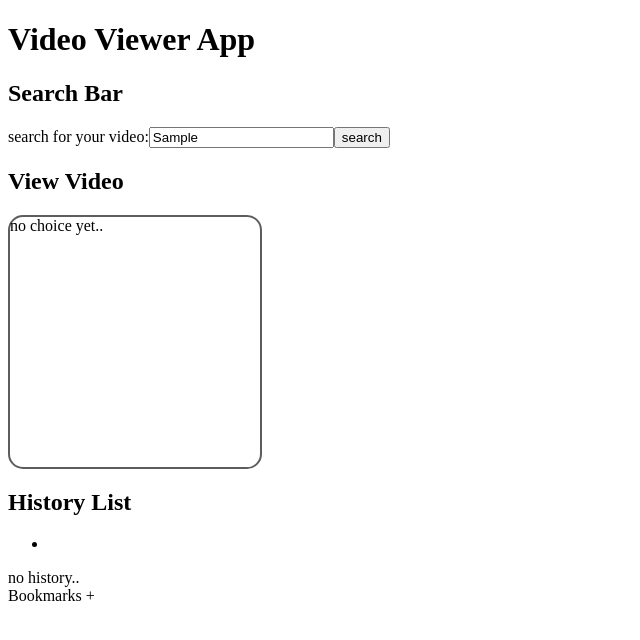
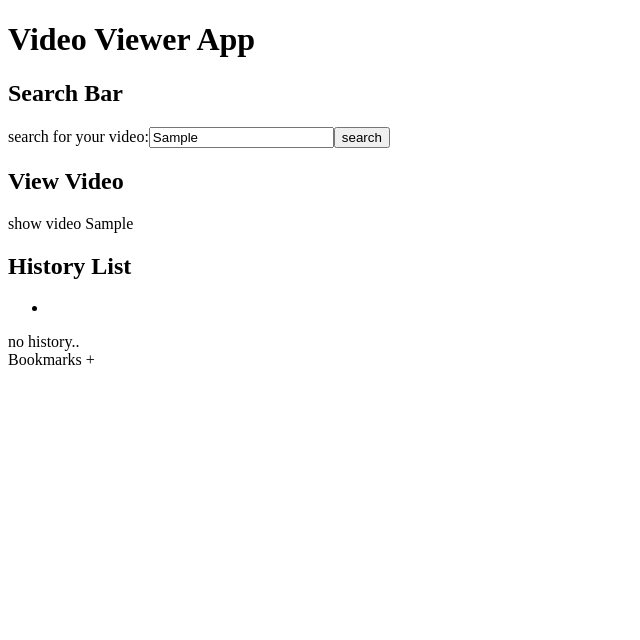
Before and after one commit to Julien-Brcht-Rndlt/video-viewer-angular-app, an Angular app: page / in a window 1280 px wide. Both pictures are taken after typing "Sample" into the empty fields and a click on the button "search". Shown: the top 640 px of the page, without its empty margins (0-640 px from the left). Built offline with nearby package versions, Linux system fonts and the light colour scheme.

Commit message:
simplying type of com message from Video to string

```diff
--- a/src/app/app.component.ts
+++ b/src/app/app.component.ts
@@ -13,6 +13,7 @@ export class AppComponent {
   video: Video = { url: '', played: false };
 
   receivePlayedVideo($event: string) {
+    console.log('event value: ' + $event);
     this.video.url = $event;
   }
 }
--- a/src/app/video-view/video-view.component.html
+++ b/src/app/video-view/video-view.component.html
@@ -1,5 +1,5 @@
 <h2>{{ title }}</h2>
-<div class="video-stream" *ngIf="video.played; else noUrl">
-  show video {{ video.url }}
+<div class="video-stream" *ngIf="urlVideo; else noUrl">
+  show video {{ urlVideo }}
 </div>
 <ng-template #noUrl><div class="video-box">no choice yet..</div></ng-template>
```
